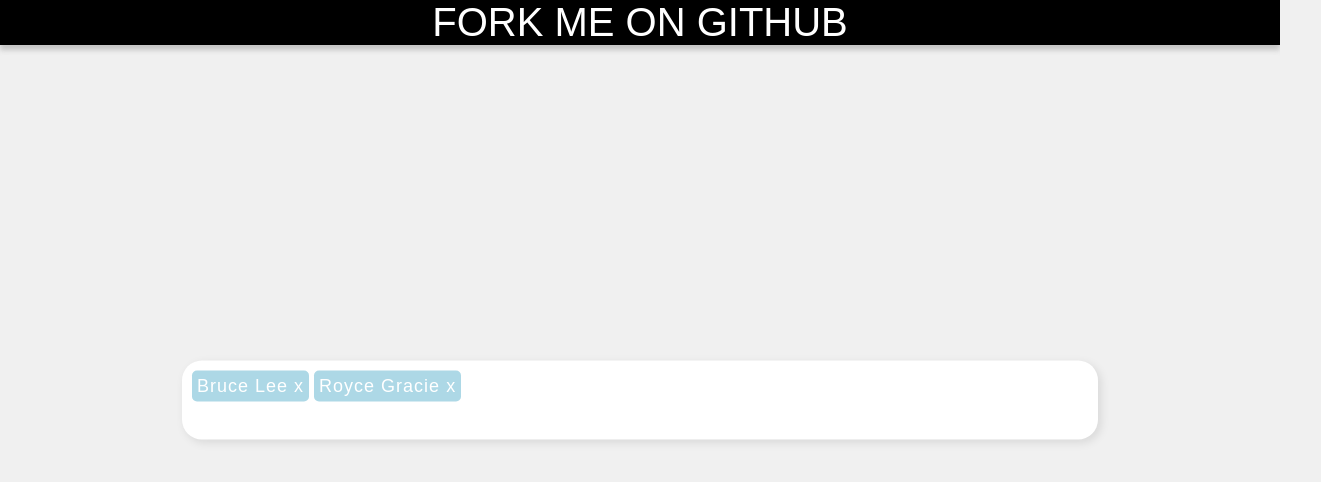
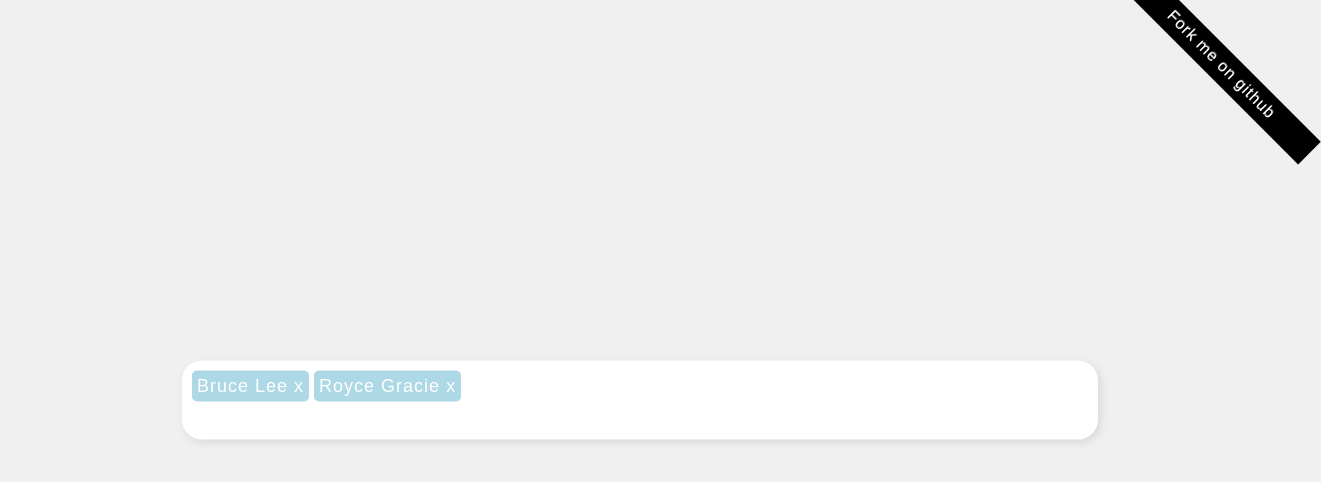
Before and after one commit to leekevinyg/react-tag-input, a React (Create React App) app: page / in a window 1280 px wide. Shown: the top 482 px of the page, 1321 px wide, since content can reach past the window. Built offline with nearby package versions, Linux system fonts and the light colour scheme.

Commit message:
update github ribbon look

```diff
--- a/src/examples/App.js
+++ b/src/examples/App.js
@@ -1,30 +1,53 @@
 import React, { Fragment } from "react";
-import styled from 'styled-components'
+import styled from 'styled-components';
 import { TagInput } from "../lib";
 
 const exampleTags = ['Bruce Lee', 'Royce Gracie'];
 const onTagsChanged = (newTags) => {
     console.log(`tags changed to: ${newTags}`)
 };
-const GithubLink = styled.a`
+
+const GithubRibbon = styled.div`
+    position: absolute;
     font-family: 'Hind', sans-serif;
-    box-shadow: 0 5px 5px rgba(182, 182, 182, 0.75);
-    text-transform: uppercase;
+    font-size: 20px;
+    top:-35px;
+    right:-114px;
+    padding: 1px 0;
+
+    transform-origin: top left;
+    transform: rotate(45deg);
+
+    background-color: black;
+    background-image: -webkit-gradient(linear, left top, left bottom, from(rgba(0, 0, 0, 0.00)), to(rgba(0, 0, 0, 0.15)));
+    background-image: -webkit-linear-gradient(bottom, rgba(0, 0, 0, 0.25), transparent);
+    background-image: -moz-linear-gradient(bottom, rgba(0, 0, 0, 0.25), transparent);
+    background-image: -o-linear-gradient(bottom, rgba(0, 0, 0, 0.25), transparent);
+    background-image: -ms-linear-gradient(bottom, rgba(0, 0, 0, 0.25), transparent);
+    background-image: linear-gradient(bottom, rgba(0, 0, 0, 0.25), transparent);
+    filter: progid:DXImageTransform.Microsoft.gradient(GradientType=0,StartColorStr='#000000', EndColorStr='#000000');
+`;
+
+const GithubRibbonLink = styled.a`
+    display: inline-block;
+    width: 250px;
+    color: #fff;
+    font-size: 0.8em;
+    letter-spacing: 0.06em;
+    text-shadow: 0 -1px #777;
     text-decoration: none;
-    font-size: 40px;
     text-align: center;
-    position: absolute;
-    width: 100%;
-    top: 0;
-    left: 0;
-    background: black;
-    color: white;
-`
+    line-height: 30px;
+`;
 
 const App = () => (
     <Fragment>
         <TagInput tags={exampleTags} onTagsChanged={onTagsChanged} />
-        <GithubLink href="https://github.com/leekevinyg/react-tag-input">Fork me on github</GithubLink>
+        <GithubRibbon>
+            <GithubRibbonLink href="https://github.com/leekevinyg/react-tag-input">
+                Fork me on github
+            </GithubRibbonLink>
+        </GithubRibbon>
     </Fragment>
 );
 
```
